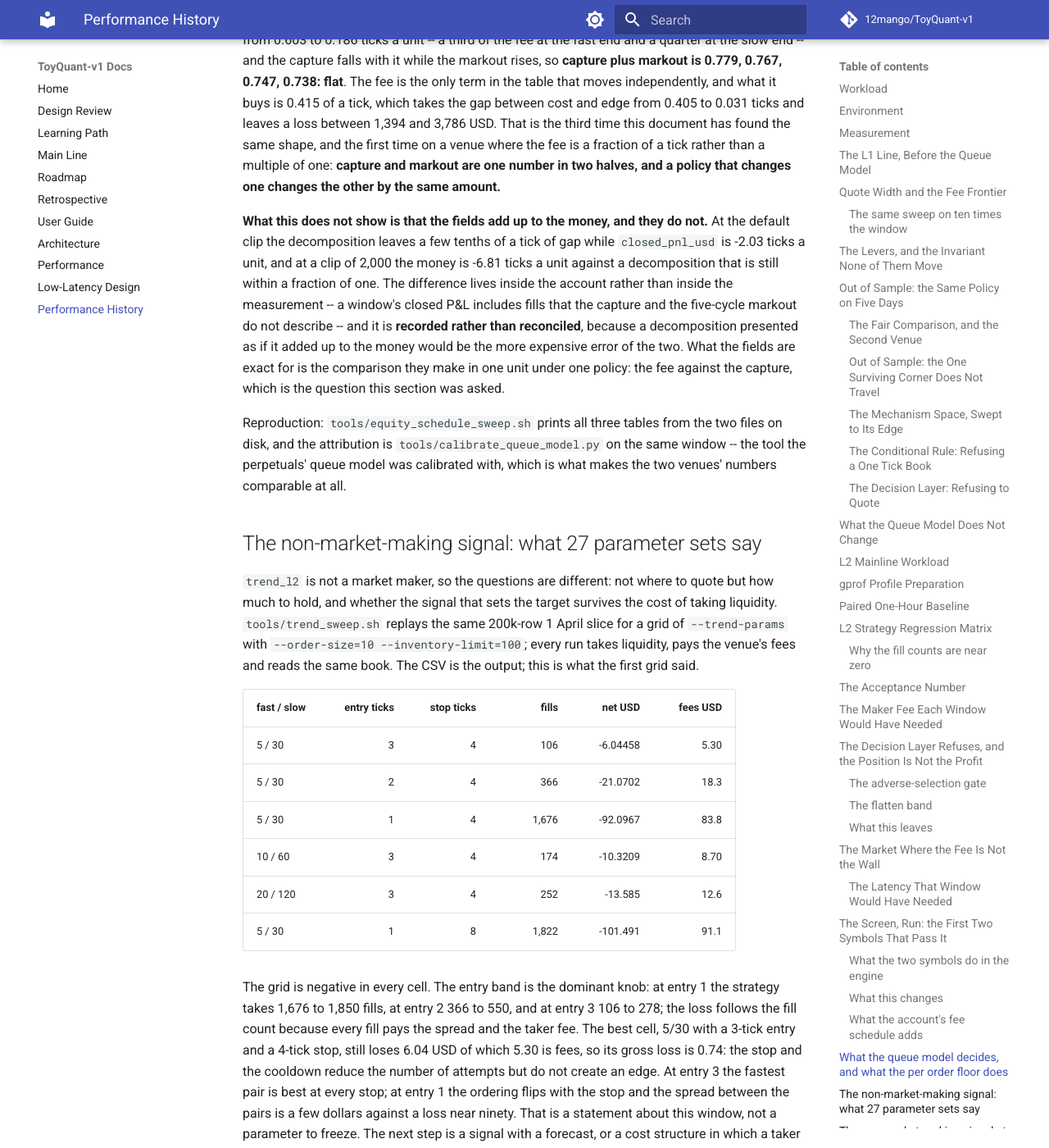
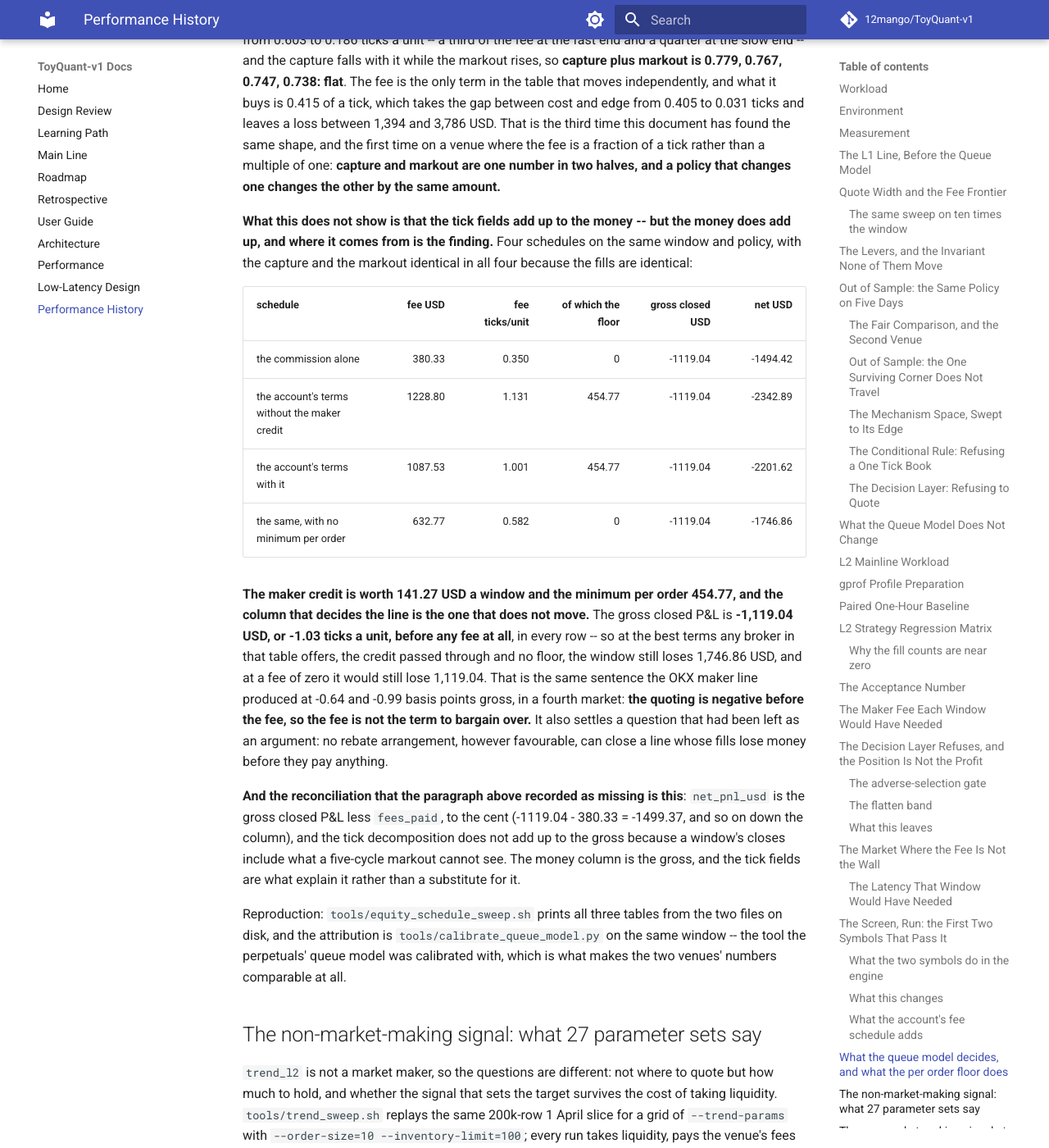
Before and after one commit to 12mango/ToyQuant-v1, an MkDocs documentation site: the page built from docs/PERFORMANCE_HISTORY.md, in a window 1280 px wide and 1400 px high, scrolled down 53293 px. Shown: the whole window at 82% size. Built offline with MkDocs 1.6.1 and Material for MkDocs 9.7.7, drawn with Linux system fonts in a browser that asks for light colours; comment, search, counter and statistics services are not loaded.

Commit message:
Equities: the maker credit is worth 141 USD, and the gross is negative before any fee
Four schedules on the same window, policy and fills -- the commission alone, the account's tiered terms without
the maker credit, with it, and the same with no minimum per order -- charge 380.33, 1228.80, 1087.53 and 632.77
USD, and the gross closed P&L is -1119.04 USD in all four. So the credit is worth 141.27 USD a window and the
floor 454.77, and the best terms any of those arrangements offers, 0.582 ticks a unit, still loses 1746.86; at a
fee of zero it would still lose 1119.04. The quoting is negative before the fee, which is the OKX maker line's
sentence in a fourth market and the reason no rebate arrangement can close this line.

That also reconciles what the previous commit left open: net_pnl_usd is the gross closed P&L less fees_paid to the
cent, and the tick decomposition does not add to the gross because a window's closes include what a five-cycle
markout cannot see.

Line nine is forfeited on two measurements rather than on resolve: the mid-cap names were priced at 0.165701 USD
and not bought, because the gross is negative before any fee and the sixth gate takes the one positive window to
nothing at one millisecond each way. "A pass line was registered, so nothing was run" would have been a category
error -- the line is what a run is judged against, and the 17 cents was the price of the run. The forfeit is
recorded as a judgement about what the answer was worth, with that distinction written down.

tools/equity_schedule_sweep.sh now prints all four tables, including the schedule comparison.

```diff
--- a/docs/PERFORMANCE_HISTORY.md
+++ b/docs/PERFORMANCE_HISTORY.md
@@ -2707,14 +2707,30 @@ third time this document has found the same shape, and the first time on a venue
 of a tick rather than a multiple of one: **capture and markout are one number in two halves, and a policy that
 changes one changes the other by the same amount.**
 
-**What this does not show is that the fields add up to the money, and they do not.** At the default clip the
-decomposition leaves a few tenths of a tick of gap while `closed_pnl_usd` is -2.03 ticks a unit, and at a clip
-of 2,000 the money is -6.81 ticks a unit against a decomposition that is still within a fraction of one. The
-difference lives inside the account rather than inside the measurement -- a window's closed P&L includes fills
-that the capture and the five-cycle markout do not describe -- and it is **recorded rather than reconciled**,
-because a decomposition presented as if it added up to the money would be the more expensive error of the two.
-What the fields are exact for is the comparison they make in one unit under one policy: the fee against the
-capture, which is the question this section was asked.
+**What this does not show is that the tick fields add up to the money -- but the money does add up, and where it
+comes from is the finding.** Four schedules on the same window and policy, with the capture and the markout identical
+in all four because the fills are identical:
+
+| schedule | fee USD | fee ticks/unit | of which the floor | gross closed USD | net USD |
+|---|---:|---:|---:|---:|---:|
+| the commission alone | 380.33 | 0.350 | 0 | -1119.04 | -1494.42 |
+| the account's terms without the maker credit | 1228.80 | 1.131 | 454.77 | -1119.04 | -2342.89 |
+| the account's terms with it | 1087.53 | 1.001 | 454.77 | -1119.04 | -2201.62 |
+| the same, with no minimum per order | 632.77 | 0.582 | 0 | -1119.04 | -1746.86 |
+
+**The maker credit is worth 141.27 USD a window and the minimum per order 454.77, and the column that decides the
+line is the one that does not move.** The gross closed P&L is **-1,119.04 USD, or -1.03 ticks a unit, before any fee
+at all**, in every row -- so at the best terms any broker in that table offers, the credit passed through and no
+floor, the window still loses 1,746.86 USD, and at a fee of zero it would still lose 1,119.04. That is the same
+sentence the OKX maker line produced at -0.64 and -0.99 basis points gross, in a fourth market: **the quoting is
+negative before the fee, so the fee is not the term to bargain over.** It also settles a question that had been left
+as an argument: no rebate arrangement, however favourable, can close a line whose fills lose money before they pay
+anything.
+
+**And the reconciliation that the paragraph above recorded as missing is this**: `net_pnl_usd` is the gross closed
+P&L less `fees_paid`, to the cent (-1119.04 - 380.33 = -1499.37, and so on down the column), and the tick
+decomposition does not add up to the gross because a window's closes include what a five-cycle markout cannot see.
+The money column is the gross, and the tick fields are what explain it rather than a substitute for it.
 
 Reproduction: `tools/equity_schedule_sweep.sh` prints all three tables from the two files on disk, and the
 attribution is `tools/calibrate_queue_model.py` on the same window -- the tool the perpetuals' queue model was
```
Also changed, not shown: CHANGELOG.md (+14 -0 lines), docs/ROADMAP.md (+16 -7 lines), 1 other file.
